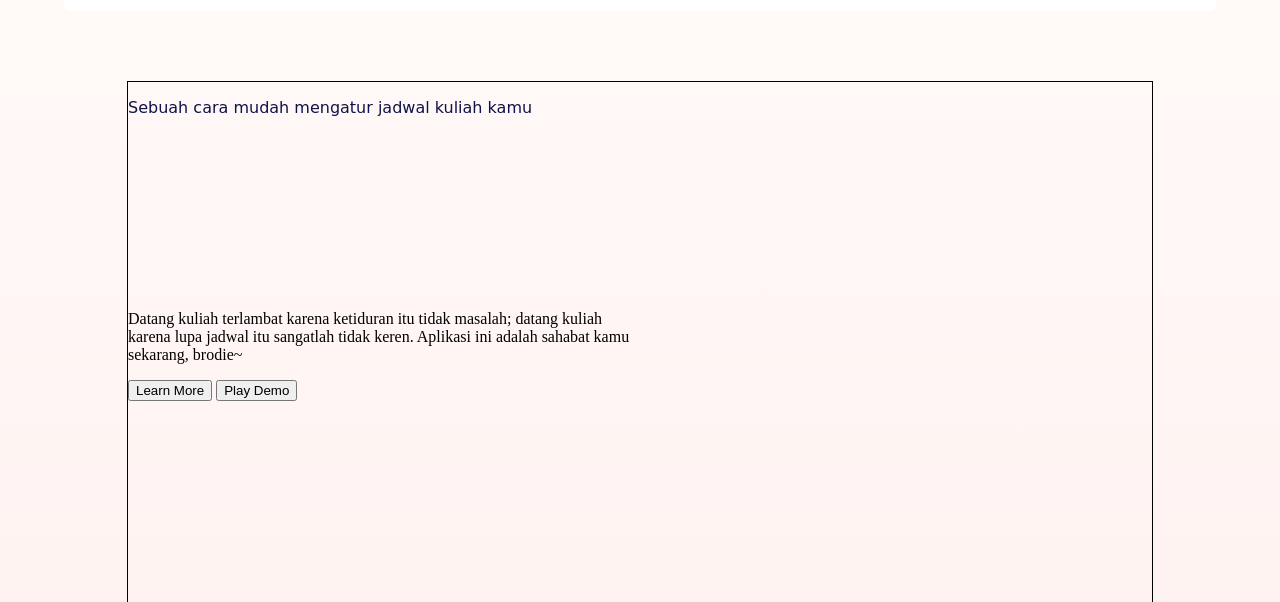
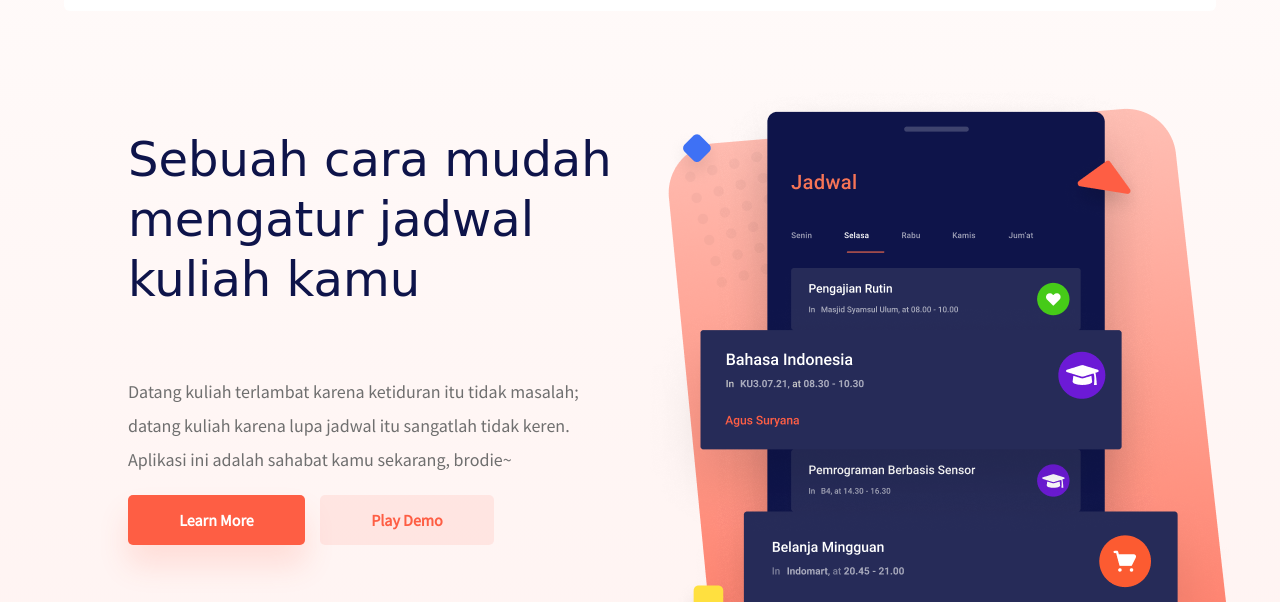
Before and after one commit to RioAldie/cloning-test, a plain HTML site: page index.html in a window 1280 px wide. Shown: the part 119-721 px from the top of the page. Drawn offline with Linux system fonts and the light colour scheme; a web font is replaced by a local one.

Commit message:
finished head section

```diff
--- a/index.html
+++ b/index.html
@@ -45,10 +45,13 @@
               Play Demo
             </button>
           </div>
+          <div class="slide-card">
+            <img src="./asset/card-testi.png" alt="">
+          </div>
         </div>
-        <!-- <div class="thumbnail">
+        <div class="thumbnail">
           <img src="./asset/thumbnail.png"/>
-        </div> -->
+        </div>
       </div>
     </section>
 
--- a/style/hero.css
+++ b/style/hero.css
@@ -1,7 +1,6 @@
 .container{
     width: 80%;
-    height: 700px;
-    border: solid 1px #000;
+    height: max-content;
     display: flex;
     flex-direction: row;
     margin-bottom: 100px;
@@ -18,4 +17,80 @@
     min-height: 180px;
     color: #0E144A;
     font-family: var(--primary);
+    font-size: 48px;
+    line-height: 60px;
+    font-style: normal;
+    font-weight: 400;
 }
+.box-hero .second-text{
+    width: 501px;
+    height: 102px;
+    color: #6F6F6F;
+    font-family: var(--secondary);
+    font-style: normal;
+    font-weight: 400;
+    font-size: 18px;
+    line-height: 34px;
+}
+.box-hero .box-btn{
+    display: flex;
+    flex-direction: row;
+    align-items: flex-start;
+    padding: 0px;
+    gap: 15px;
+    width: 366px;
+    height: 50px;
+}
+.box-hero .box-btn .btn-more{
+    display: flex;
+    flex-direction: row;
+    justify-content: center;
+    align-items: center;
+    padding: 15px 50px;
+    gap: 10px;
+    width: 177px;
+    height: 50px;
+    background: #FE5E44;
+    box-shadow: 0px 20px 30px rgba(255, 86, 58, 0.15);
+    border-radius: 5px;
+    border: none;
+    font-family: var(--secondary);
+    font-style: normal;
+    font-weight: 600;
+    font-size: 16px;
+    line-height: 20px;
+    color: #FFFFFF;
+}
+.box-hero .btn-demo{
+    box-sizing: border-box;
+    display: flex;
+    flex-direction: row;
+    justify-content: center;
+    align-items: center;
+    padding: 15px 50px;
+    gap: 10px;
+    width: 174px;
+    height: 50px;
+    background: rgba(254, 94, 68, 0.1);
+    border: 1px solid rgba(254, 94, 68, 0.2);
+    border-radius: 5px;
+    border: none;
+    font-family: var(--secondary);
+    font-style: normal;
+    font-weight: 600;
+    font-size: 16px;
+    line-height: 20px;
+    color: #FE5E44;
+}
+.box-hero .slide-card{
+    width: max-content;
+    height: max-content;
+    padding: 0;
+    margin: 0;
+    margin-top: 60px;
+}
+.box-hero .slide-card img{
+    padding: 0;
+    margin: 0;
+    margin-left: -60px;
+}
--- a/style/navbar.css
+++ b/style/navbar.css
@@ -1,7 +1,7 @@
 .header{
     background: linear-gradient(180deg, rgba(255, 244, 242, 0.4) 0%, #FFF0EE 100%);
     width: 100%;
-    minHeight: 100vh;
+    min-height: 100vh;
     display: flex;
     align-items: center;
     justify-content: center;
```
